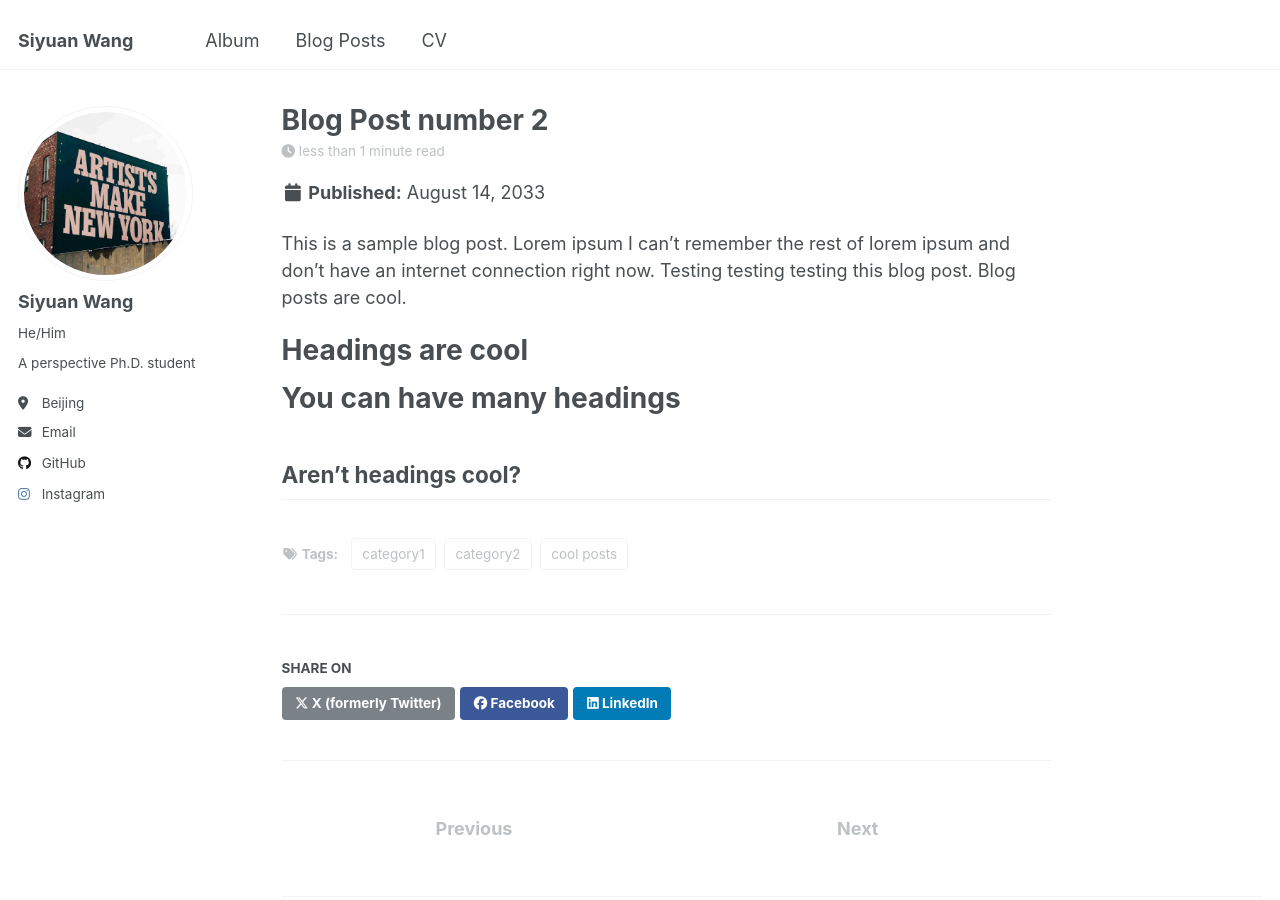
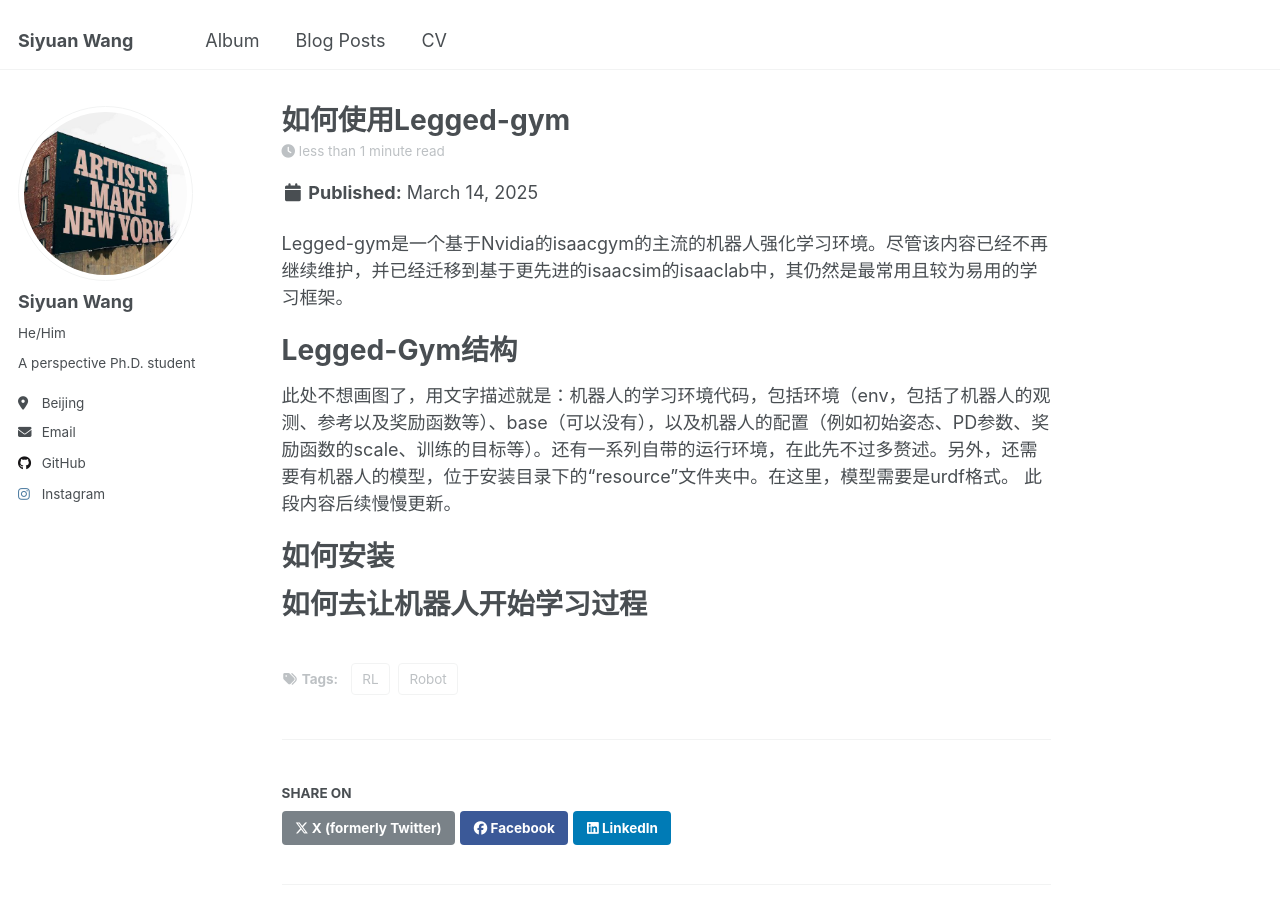
Before and after one commit to wangsy1999/wangsy1999.github.io, a Jekyll site: the page built from _posts/2013-08-14-blog-post-2.md, in a window 1280 px wide and 900 px high. Built offline with Jekyll 4.4.1, drawn with Linux system fonts in a browser that asks for light colours.

Commit message:
Update 2013-08-14-blog-post-2.md

```diff
--- a/_posts/2013-08-14-blog-post-2.md
+++ b/_posts/2013-08-14-blog-post-2.md
@@ -1,20 +1,21 @@
 ---
-title: 'Blog Post number 2'
-date: 2033-08-14
-permalink: /posts/2013/08/blog-post-2/
+title: '如何使用Legged-gym'
+date: 2025-03-14
+permalink: /posts/2025/03/legged-gym/
 tags:
-  - cool posts
-  - category1
-  - category2
+  - Robot
+  - RL
 ---
 
-This is a sample blog post. Lorem ipsum I can't remember the rest of lorem ipsum and don't have an internet connection right now. Testing testing testing this blog post. Blog posts are cool.
+Legged-gym是一个基于Nvidia的isaacgym的主流的机器人强化学习环境。尽管该内容已经不再继续维护，并已经迁移到基于更先进的isaacsim的isaaclab中，其仍然是最常用且较为易用的学习框架。
 
-Headings are cool
+Legged-Gym结构
+======
+此处不想画图了，用文字描述就是：机器人的学习环境代码，包括环境（env，包括了机器人的观测、参考以及奖励函数等）、base（可以没有），以及机器人的配置（例如初始姿态、PD参数、奖励函数的scale、训练的目标等）。还有一系列自带的运行环境，在此先不过多赘述。另外，还需要有机器人的模型，位于安装目录下的“resource”文件夹中。在这里，模型需要是urdf格式。
+此段内容后续慢慢更新。
+
+如何安装
 ======
 
-You can have many headings
+如何去让机器人开始学习过程
 ======
-
-Aren't headings cool?
-------
```
